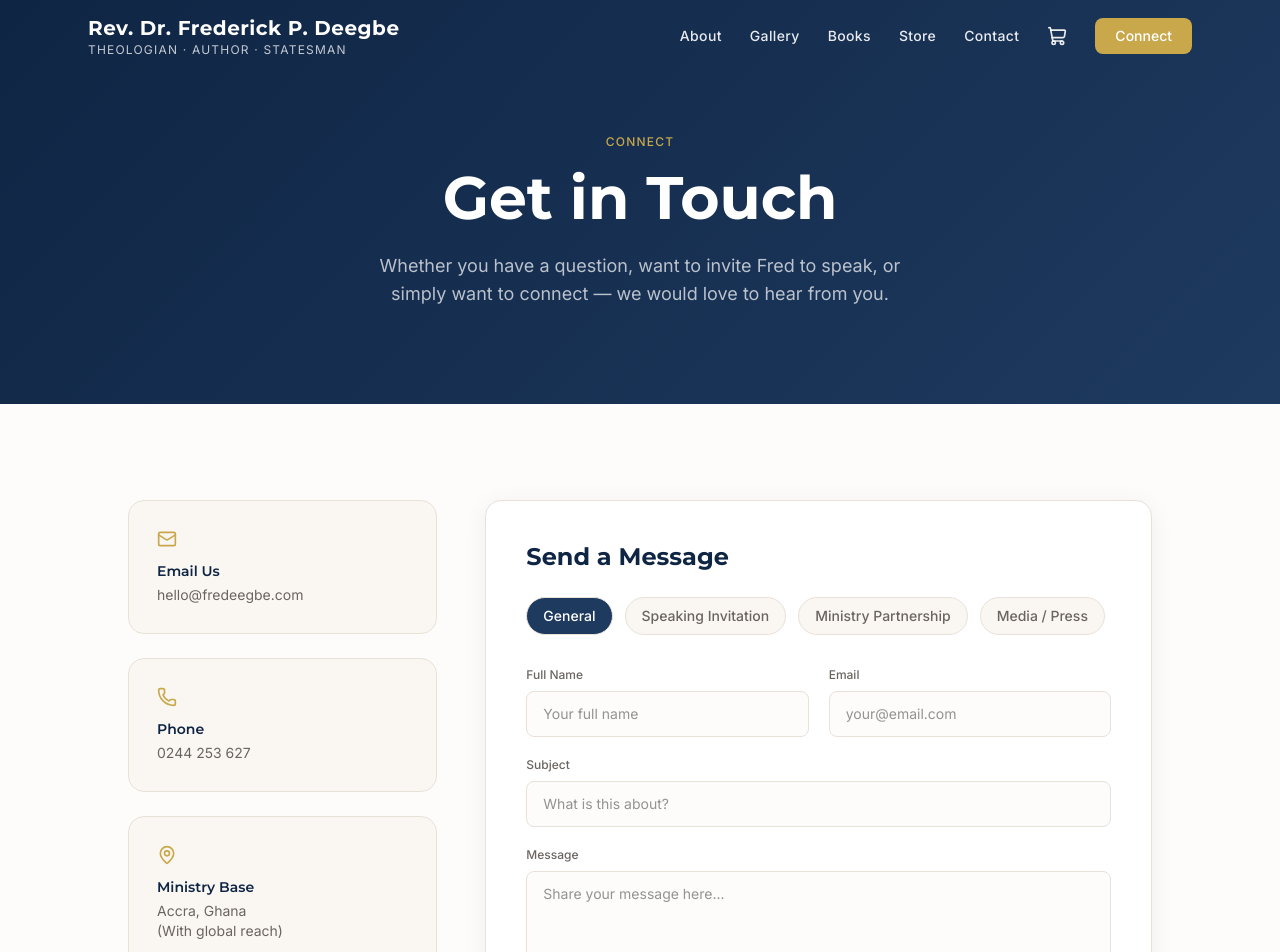
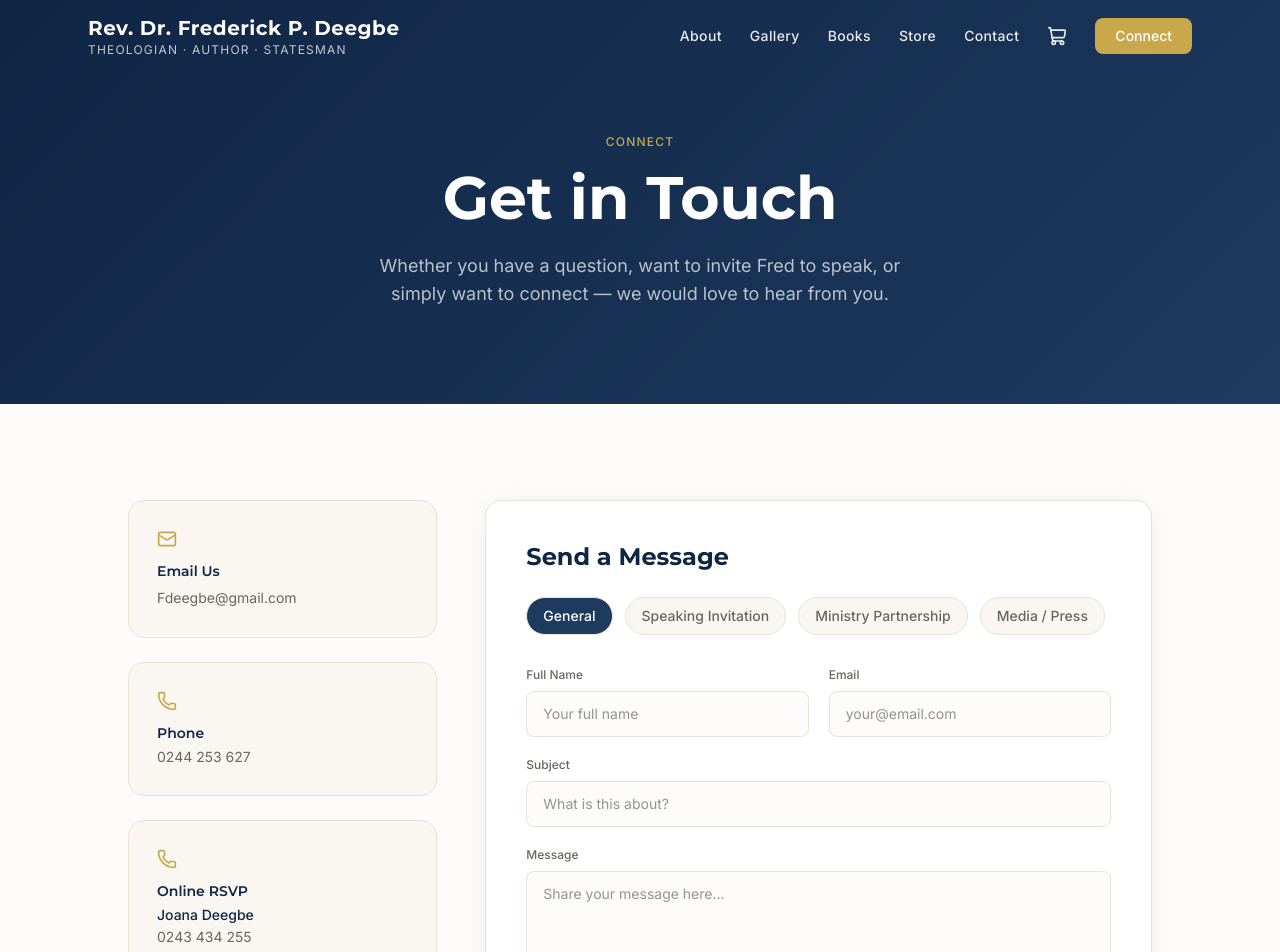
Before and after one commit to m1ch-a3l/Fred_Eegbe, a Next.js app: page /contact in a window 1280 px wide. Shown: the top 952 px of the page. Built offline with nearby package versions, Linux system fonts and the light colour scheme.

Commit message:
Contact: update email, add Online RSVP — Joana Deegbe 0243434255

```diff
--- a/src/app/contact/page.tsx
+++ b/src/app/contact/page.tsx
@@ -51,9 +51,9 @@ export default function ContactPage() {
               <h3 className="font-semibold text-sm mb-1" style={{ color: "var(--navy)", fontFamily: "var(--font-heading)" }}>
                 Email Us
               </h3>
-              <p className="text-sm" style={{ color: "var(--warm-gray)" }}>
-                hello@fredeegbe.com
-              </p>
+              <a href="mailto:Fdeegbe@gmail.com" className="text-sm hover:opacity-70 transition-opacity" style={{ color: "var(--warm-gray)" }}>
+                Fdeegbe@gmail.com
+              </a>
             </div>
 
             <div
@@ -67,6 +67,18 @@ export default function ContactPage() {
               <p className="text-sm" style={{ color: "var(--warm-gray)" }}>
                 0244 253 627
               </p>
+            </div>
+
+            <div
+              className="p-7 rounded-2xl"
+              style={{ background: "var(--cream)", border: "1px solid var(--border)" }}
+            >
+              <Phone size={20} className="mb-3" style={{ color: "var(--gold)" }} />
+              <h3 className="font-semibold text-sm mb-1" style={{ color: "var(--navy)", fontFamily: "var(--font-heading)" }}>
+                Online RSVP
+              </h3>
+              <p className="text-sm font-medium mb-0.5" style={{ color: "var(--navy)" }}>Joana Deegbe</p>
+              <p className="text-sm" style={{ color: "var(--warm-gray)" }}>0243 434 255</p>
             </div>
 
             <div
```
